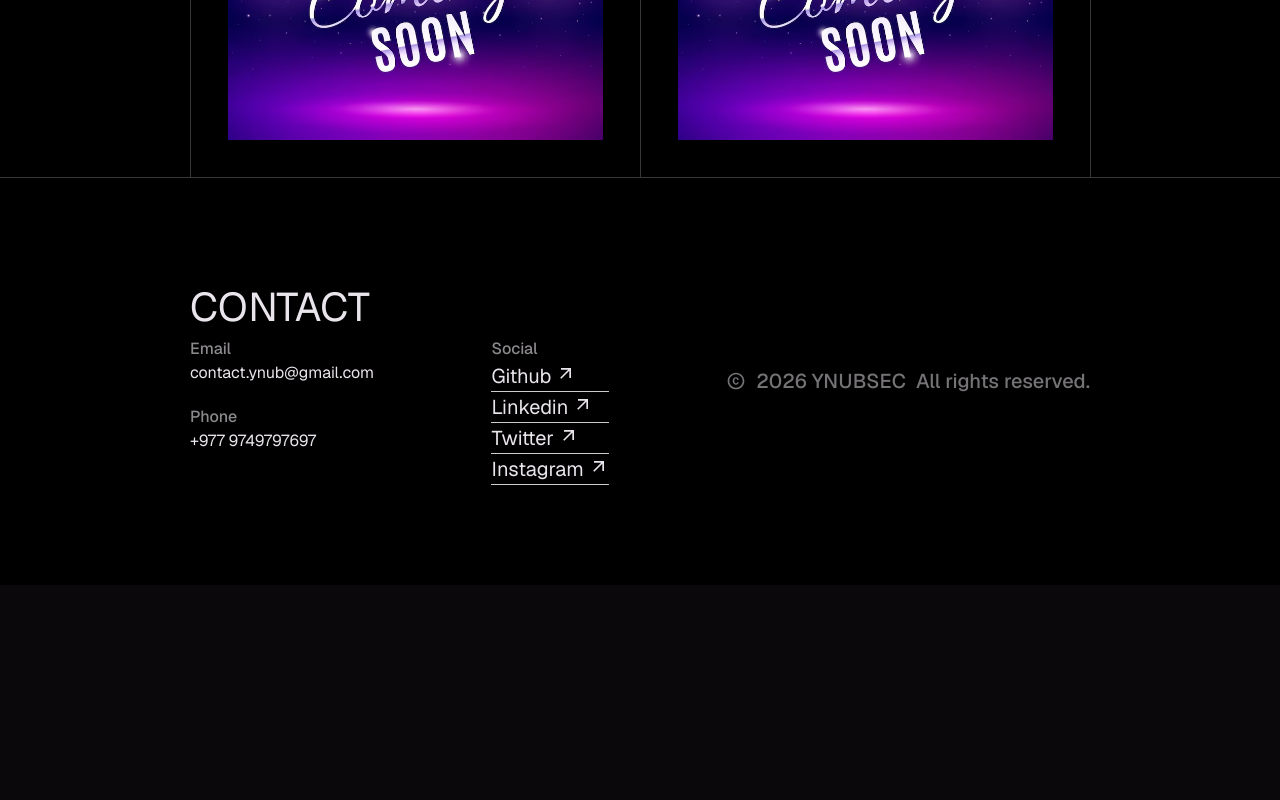
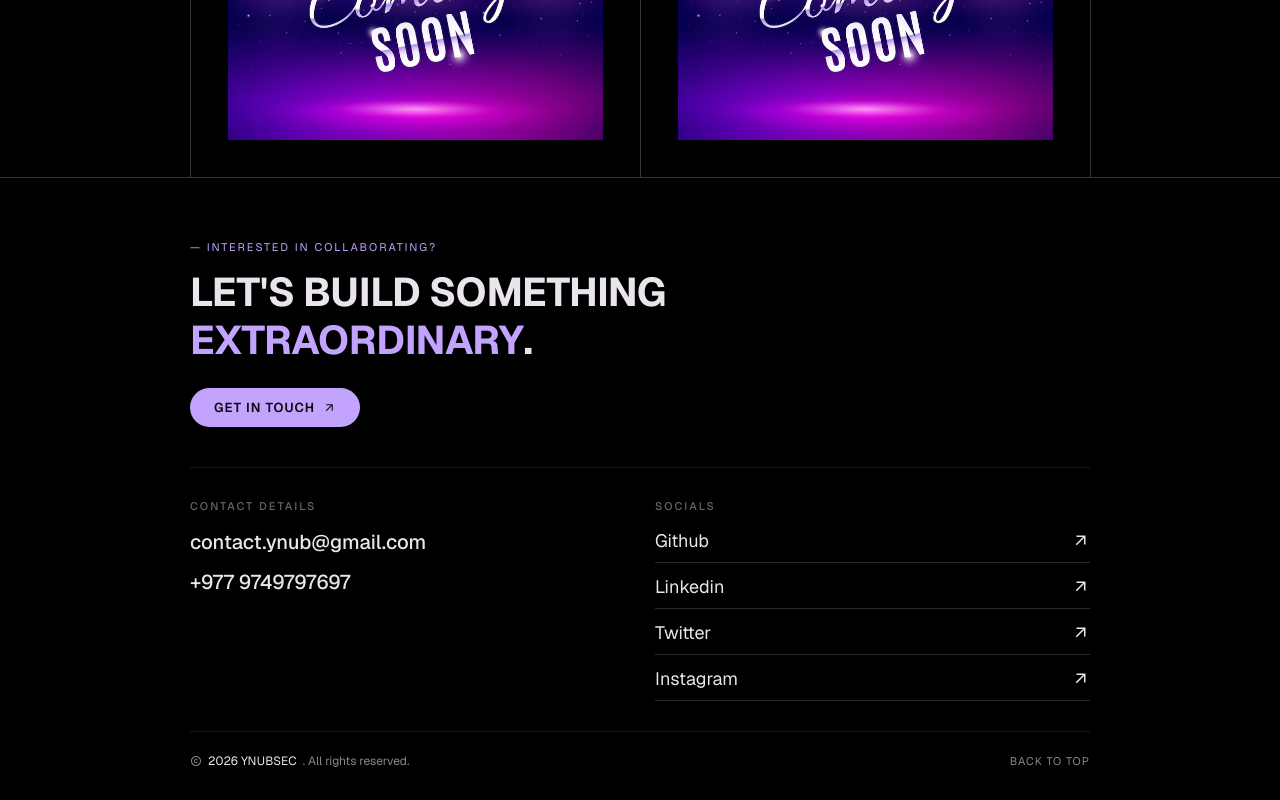
Before and after one commit to ynubsec/ynubsec.github.io, a React (Vite) app: page /projects in a window 1280 px wide. Shown: the part 1098-1898 px from the top of the page. Before the commit the page ends 1683 px from the top, so only its background shows below. Built offline with nearby package versions, Linux system fonts and the light colour scheme.

Commit message:
All final UI tweaks: routing fix, clean compact Contact, minimalist Work button, reduced margins

```diff
--- a/src/App.tsx
+++ b/src/App.tsx
@@ -10,11 +10,11 @@ import { LoadingProvider } from "./context/LoadingProvider";
 const App = () => {
   return (
     <BrowserRouter>
+      <LoadingProvider>
         <Routes>
           <Route
             path="/"
             element={
-            <LoadingProvider>
               <Suspense>
                 <MainContainer>
                   <Suspense>
@@ -22,7 +22,6 @@ const App = () => {
                   </Suspense>
                 </MainContainer>
               </Suspense>
-            </LoadingProvider>
             }
           />
           <Route
@@ -34,6 +33,7 @@ const App = () => {
             }
           />
         </Routes>
+      </LoadingProvider>
     </BrowserRouter>
   );
 };
--- a/src/components/Contact.tsx
+++ b/src/components/Contact.tsx
@@ -5,62 +5,61 @@ const Contact = () => {
   return (
     <div className="contact-section section-container" id="contact">
       <div className="contact-container">
-        <h3>Contact</h3>
-        <div className="contact-flex">
+
+        <div className="contact-hero">
+          <p className="contact-eyebrow">— Interested in collaborating?</p>
+          <h2 className="contact-title">
+            Let's build something <br />
+            <span>extraordinary</span>.
+          </h2>
+          <a href="mailto:contact.ynub@gmail.com" className="contact-btn" data-cursor="disable">
+            Get in touch <MdArrowOutward />
+          </a>
+        </div>
+
+        <div className="contact-grid">
           <div className="contact-box">
-            <h4>Email</h4>
+            <h4>Contact Details</h4>
+            <div className="contact-details-wrap">
               <p>
                 <a href="mailto:contact.ynub@gmail.com" data-cursor="disable">
                   contact.ynub@gmail.com
                 </a>
               </p>
-            <h4>Phone</h4>
               <p>
                 <a href="tel:+9779749797697" data-cursor="disable">
                   +977 9749797697
                 </a>
               </p>
             </div>
+          </div>
+
           <div className="contact-box">
-            <h4>Social</h4>
-            <a
-              href="https://github.com/ynubsec"
-              target="_blank"
-              data-cursor="disable"
-              className="contact-social"
-            >
+            <h4>Socials</h4>
+            <div className="contact-social-wrap">
+              <a href="https://github.com/ynubsec" target="_blank" rel="noopener noreferrer" data-cursor="disable" className="contact-social">
                 Github <MdArrowOutward />
               </a>
-            <a
-              href="https://www.linkedin.com/in/ynubsec"
-              target="_blank"
-              data-cursor="disable"
-              className="contact-social"
-            >
+              <a href="https://www.linkedin.com/in/ynubsec" target="_blank" rel="noopener noreferrer" data-cursor="disable" className="contact-social">
                 Linkedin <MdArrowOutward />
               </a>
-            <a
-              href="https://x.com/ynubsec"
-              target="_blank"
-              data-cursor="disable"
-              className="contact-social"
-            >
+              <a href="https://x.com/ynubsec" target="_blank" rel="noopener noreferrer" data-cursor="disable" className="contact-social">
                 Twitter <MdArrowOutward />
               </a>
-            <a
-              href="https://www.instagram.com/bishnuneupane13/"
-              target="_blank"
-              data-cursor="disable"
-              className="contact-social"
-            >
+              <a href="https://www.instagram.com/bishnuneupane13/" target="_blank" rel="noopener noreferrer" data-cursor="disable" className="contact-social">
                 Instagram <MdArrowOutward />
               </a>
             </div>
-          <div className="contact-box">
+          </div>
+        </div>
+
+        <div className="contact-footer">
           <h5>
-              <MdCopyright /> <span>{new Date().getFullYear()} YNUBSEC</span> All rights reserved.
+            <MdCopyright /> <span>{new Date().getFullYear()} YNUBSEC</span>. All rights reserved.
           </h5>
-          </div>
+          <a href="#" onClick={(e) => { e.preventDefault(); window.scrollTo({top: 0, behavior: 'smooth'}); }} className="back-to-top" data-cursor="disable">
+            Back to Top
+          </a>
         </div>
       </div>
     </div>
--- a/src/components/Navbar.tsx
+++ b/src/components/Navbar.tsx
@@ -1,4 +1,5 @@
 import { useEffect } from "react";
+import { useLocation, Link, useNavigate } from "react-router-dom";
 import { ScrollTrigger } from "gsap/ScrollTrigger";
 import HoverLinks from "./HoverLinks";
 import { gsap } from "gsap";
@@ -40,32 +41,52 @@ export let smoother: SmootherLike = {
 };
 
 const Navbar = () => {
+  const location = useLocation();
+  const navigate = useNavigate();
+  const isProjectsPage = location.pathname === "/projects";
+
   useEffect(() => {
     smoother.scrollTop(0);
     smoother.paused(true);
 
-    let links = document.querySelectorAll(".header ul a");
-    links.forEach((elem) => {
-      let element = elem as HTMLAnchorElement;
-      element.addEventListener("click", (e) => {
-        if (window.innerWidth > 1024) {
-          e.preventDefault();
-          let elem = e.currentTarget as HTMLAnchorElement;
-          let section = elem.getAttribute("data-href");
-          smoother.scrollTo(section, true);
-        }
-      });
-    });
     window.addEventListener("resize", () => {
       ScrollTrigger.refresh(true);
     });
   }, []);
+
+  // Check if hash exists on mount and scroll to it
+  useEffect(() => {
+    if (location.hash && !isProjectsPage) {
+      setTimeout(() => {
+        const el = document.querySelector(location.hash);
+        if (el) {
+          el.scrollIntoView({ behavior: "smooth", block: "start" });
+        }
+      }, 100); // Wait for render
+    }
+  }, [location.pathname, location.hash, isProjectsPage]);
+
+  const handleNavClick = (e: React.MouseEvent<HTMLAnchorElement>, hash: string) => {
+    if (window.innerWidth <= 1024) return;
+
+    e.preventDefault();
+    const targetEl = document.querySelector(hash);
+
+    if (targetEl) {
+      // Element is on current page, smooth scroll directly
+      targetEl.scrollIntoView({ behavior: "smooth", block: "start" });
+    } else {
+      // Element is on different page, use client-side router navigation
+      navigate(`/${hash}`);
+    }
+  };
+
   return (
     <>
       <div className="header">
-        <a href="/" className="navbar-title" data-cursor="disable">
+        <Link to="/" className="navbar-title" data-cursor="disable">
           YNUBSEC
-        </a>
+        </Link>
         <a
           href="mailto:contact.ynub@gmail.com"
           className="navbar-connect"
@@ -75,17 +96,23 @@ const Navbar = () => {
         </a>
         <ul>
           <li>
-            <a data-href="#about" href="#about">
+            <a href="/#about" onClick={(e) => handleNavClick(e, "#about")} data-cursor="disable">
               <HoverLinks text="ABOUT" />
             </a>
           </li>
           <li>
-            <a href="/projects" data-cursor="disable">
-              <HoverLinks text="PROJECTS" />
-            </a>
+            {isProjectsPage ? (
+              <Link to="/" data-cursor="disable">
+                <HoverLinks text="HOME" />
+              </Link>
+            ) : (
+              <Link to="/projects" data-cursor="disable">
+                <HoverLinks text="PROJECTS" />
+              </Link>
+            )}
           </li>
           <li>
-            <a data-href="#contact" href="#contact">
+            <a href="/#contact" onClick={(e) => handleNavClick(e, "#contact")} data-cursor="disable">
               <HoverLinks text="CONTACT" />
             </a>
           </li>
--- a/src/components/styles/Contact.css
+++ b/src/components/styles/Contact.css
@@ -1,92 +1,152 @@
 .contact-section {
   margin: auto;
-  padding-bottom: 100px;
-  margin-top: 100px;
+  padding-bottom: 30px;
+  padding-top: 50px;
+  border-top: 1px solid #1a1a1a;
 }
-.contact-section h3 {
-  font-size: 60px;
+
+/* Hero part */
+.contact-hero {
+  margin-bottom: 40px;
+}
+.contact-eyebrow {
+  font-size: 11px;
+  letter-spacing: 2px;
+  text-transform: uppercase;
+  color: var(--accentColor);
+  margin-bottom: 12px;
+}
+.contact-title {
+  font-size: clamp(24px, 4vw, 40px);
+  font-weight: 700;
+  line-height: 1.2;
+  letter-spacing: -0.5px;
+  margin: 0 0 24px;
+  text-transform: uppercase;
+}
+.contact-title span {
+  color: var(--accentColor);
+}
+.contact-btn {
+  display: inline-flex;
+  align-items: center;
+  gap: 8px;
+  font-size: 13px;
+  font-weight: 600;
+  text-transform: uppercase;
+  letter-spacing: 1px;
+  background: var(--accentColor);
+  color: #0b080c;
+  padding: 10px 24px;
+  border-radius: 50px;
+  text-decoration: none;
+  transition: transform 0.3s, filter 0.3s;
+}
+.contact-btn:hover {
+  transform: translateY(-4px);
+  filter: brightness(1.1);
+}
+
+/* Grid part */
+.contact-grid {
+  display: grid;
+  grid-template-columns: 1fr 1fr;
+  gap: 30px;
+  padding: 30px 0;
+  border-top: 1px solid #1a1a1a;
+  border-bottom: 1px solid #1a1a1a;
+  margin-bottom: 20px;
+}
+
+.contact-box h4 {
+  font-size: 11px;
+  letter-spacing: 2px;
+  text-transform: uppercase;
+  color: #666;
+  margin: 0 0 12px;
+  font-weight: 500;
+}
+
+.contact-details-wrap p {
+  margin: 0 0 10px;
+}
+.contact-details-wrap a {
+  font-size: clamp(16px, 2vw, 20px);
+  font-weight: 500;
+  text-decoration: none;
+  color: #eae5ec;
+  transition: color 0.3s;
+}
+.contact-details-wrap a:hover {
+  color: var(--accentColor);
+}
+
+.contact-social-wrap {
+  display: flex;
+  flex-direction: column;
+  gap: 10px;
+}
+a.contact-social {
+  display: flex;
+  align-items: center;
+  justify-content: space-between;
+  font-size: clamp(15px, 2vw, 18px);
   font-weight: 400;
-  text-transform: uppercase;
+  text-decoration: none;
+  color: #eae5ec;
+  border-bottom: 1px solid #2a2a2a;
+  padding-bottom: 8px;
+  transition: color 0.3s, border-color 0.3s;
+}
+a.contact-social:hover {
+  color: var(--accentColor);
+  border-color: var(--accentColor);
+}
+
+/* Footer part */
+.contact-footer {
+  display: flex;
+  align-items: center;
+  justify-content: space-between;
+  margin-top: 20px;
+}
+.contact-footer h5 {
+  font-size: 12px;
+  font-weight: 400;
+  color: #888;
+  display: flex;
+  align-items: center;
+  gap: 6px;
   margin: 0;
 }
-.contact-flex {
-  display: flex;
-  justify-content: space-between;
+.contact-footer h5 span {
+  color: #eae5ec;
 }
-.contact-flex h4 {
-  font-weight: 500;
-  margin: 0;
-  opacity: 0.6;
+.back-to-top {
+  font-size: 11px;
+  letter-spacing: 1px;
+  text-transform: uppercase;
+  color: #888;
+  text-decoration: none;
+  transition: color 0.3s;
 }
-.contact-box {
-  display: flex;
-  flex-direction: column;
-}
-.contact-flex p {
-  margin-top: 10px;
-  margin-bottom: 20px;
-}
-a.contact-social {
-  font-size: 25px;
-  border-bottom: 1px solid #ccc;
-}
-.contact-box h2 {
-  font-weight: 400;
-  font-size: 23px;
-  margin: 0;
-}
-.contact-box h2 > span {
+.back-to-top:hover {
   color: var(--accentColor);
 }
-.contact-box h5 {
-  font-size: 20px;
-  font-weight: 500;
-  line-height: 20px;
-  display: flex;
-  gap: 10px;
-  opacity: 0.5;
-}
-@media only screen and (max-width: 1600px) {
-  .contact-section h3 {
-    font-size: 50px;
+
+/* Responsive */
+@media (max-width: 900px) {
+  .contact-title {
+    font-size: clamp(22px, 6vw, 30px);
   }
-  .contact-box h2 {
-    font-size: 20px;
+  .contact-grid {
+    grid-template-columns: 1fr;
+    gap: 20px;
+    padding: 20px 0;
   }
-  a.contact-social {
-    font-size: 22px;
+  .contact-footer {
+    flex-direction: column;
+    gap: 12px;
+    align-items: flex-start;
   }
 }
-@media only screen and (max-width: 1300px) {
-  .contact-section h3 {
-    font-size: 40px;
-  }
-  .contact-box h2 {
-    font-size: 18px;
-  }
-  a.contact-social {
-    font-size: 20px;
-  }
-  .contact-flex p {
-    margin-top: 0px;
-  }
-}
-@media only screen and (max-width: 900px) {
-  .contact-flex {
-    flex-direction: column;
-    gap: 40px;
-  }
-  .contact-flex p {
-    margin-bottom: 0px;
-  }
-  .contact-flex h4 {
-    margin-top: 20px;
-  }
-  .contact-section {
-    margin-top: 50px;
-    padding-bottom: 50px;
-  }
-  .contact-container {
-    width: calc(100% - 25px);
-  }
-}
--- a/src/index.css
+++ b/src/index.css
@@ -23,6 +23,7 @@
   --vh: 100vh;
   --vh: 100svh;
 }
+
 h1,
 h2,
 h3,
@@ -31,30 +32,37 @@ h5,
 h6 {
   font-family: "Geist", sans-serif;
 }
+
 body {
   overflow: hidden;
 }
+
 a {
   color: inherit;
   text-decoration: inherit;
 }
+
 a:hover {
   color: var(--accentColor);
 }
+
 main {
   opacity: 1;
   transition: 0.3s;
 }
+
 .main-active {
   opacity: 0;
   animation: fadeIn 1s 1;
   animation-fill-mode: forwards;
 }
+
 @keyframes fadeIn {
   100% {
     opacity: 1;
   }
 }
+
 body {
   margin: 0;
   height: auto;
@@ -65,6 +73,7 @@ body {
   max-width: 100vw;
   overflow-x: hidden;
 }
+
 .main-body {
   max-width: 100vw;
   overflow-x: hidden;
@@ -75,15 +84,18 @@ body {
   margin: auto;
   position: relative;
 }
+
 .container1 {
   width: var(--cWidth);
   height: var(--vh);
   margin: auto;
   position: relative;
 }
+
 .split-line {
   overflow: hidden;
 }
+
 .split-h2 {
   overflow: hidden;
   display: flex;
@@ -116,8 +128,14 @@ body {
     --cWidth: 94%;
   }
 }
+
 @media screen and (max-width: 900px) {
   .techstack h2 {
     font-size: 40px;
   }
 }
+
+
+.contact-btn:hover {
+  color: rgb(16, 7, 7);
+}
```
Lines whose indentation alone changed are shown as unchanged.
